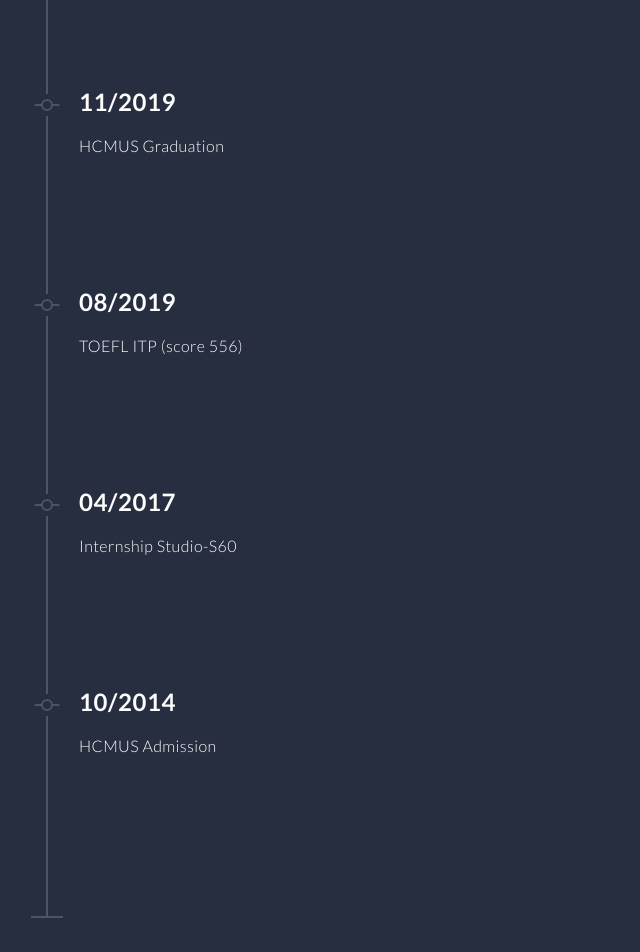
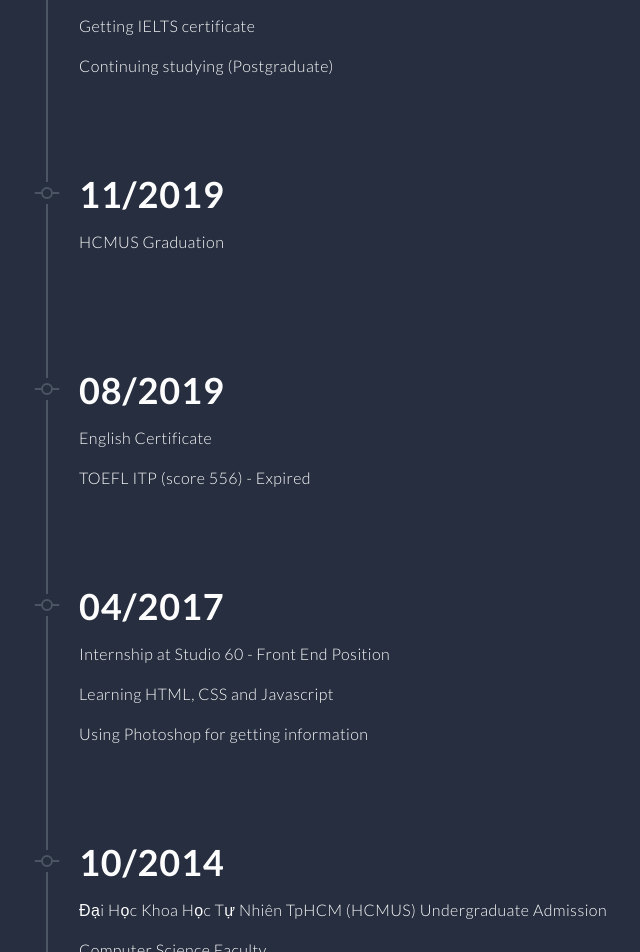
Before and after one commit to DaoVuDat/r-sume, a Next.js app: page / in a window 1280 px wide. Shown: the part 3100-4052 px from the top of the page, without its empty margins (273-913 px from the left). Built offline with nearby package versions, Linux system fonts and the light colour scheme; a web font is replaced by a local one.

Commit message:
finish education animation with framer motion library

```diff
--- a/components/Education/Education.tsx
+++ b/components/Education/Education.tsx
@@ -1,5 +1,4 @@
 import React from 'react';
-import { useSpring, animated } from '@react-spring/web';
 import { MileStone } from '@/components/Education/MileStone';
 
 const Education = () => {
@@ -12,14 +11,26 @@ const Education = () => {
       after:block after:top-4 after:bottom-0 after:left-1/4 after:z-10 after:transform after:-translate-x-1/2"
       >
         <Circle />
-        <MileStone className="mt-16" point="Future Planning">
-          IELTS + abroad study
+        <MileStone point="Future Planning">
+          <div>Learning creating Webservice ( ASP.NET )</div>
+          <div>Getting IELTS certificate</div>
+          <div>Continuing studying (Postgraduate)</div>
         </MileStone>
         <MileStone point="11/2019">HCMUS Graduation</MileStone>
-        <MileStone point="08/2019">TOEFL ITP (score 556)</MileStone>
-        <MileStone point="04/2017">Internship Studio-S60</MileStone>
-        <MileStone className="mb-8" point="10/2014">
-          HCMUS Admission
+        <MileStone point="08/2019">
+          <div>English Certificate</div>
+          <div>TOEFL ITP (score 556) - Expired</div>
+        </MileStone>
+        <MileStone point="04/2017">
+          <div>Internship at Studio 60 - Front End Position</div>
+          <div>Learning HTML, CSS and Javascript</div>
+          <div>Using Photoshop for getting information</div>
+        </MileStone>
+        <MileStone className="mb-4" point="10/2014">
+          <div>
+            Đại Học Khoa Học Tự Nhiên TpHCM (HCMUS) Undergraduate Admission
+          </div>
+          <div>Computer Science Faculty</div>
         </MileStone>
         <span
           className="absolute bottom-0 left-1/4 transform -translate-x-1/2
--- a/components/Education/MileStone/MileStone.tsx
+++ b/components/Education/MileStone/MileStone.tsx
@@ -1,5 +1,5 @@
 import React, { ReactNode, useEffect, useRef } from 'react';
-import { useSpring, animated, SpringRef } from '@react-spring/web';
+import { useAnimation, motion, AnimationControls } from 'framer-motion';
 import classNames from 'classnames';
 import useOnScreen from '../../../hooks/useOnScreen';
 
@@ -7,33 +7,59 @@ interface MileStoneProps {
   point: string;
   children: ReactNode;
   className?: string;
-  springRefApiOnContent?: SpringRef<any> | null;
+  controls?: AnimationControls;
 }
 
+const listVariant = {
+  initial: {},
+  animate: {
+    y: 0,
+    opacity: 1,
+    transition: {
+      staggerChildren: 0.5,
+      ease: 'easeInOut',
+    },
+  },
+};
+
+const itemVariant = {
+  initial: {
+    y: 20,
+    opacity: 0,
+  },
+  animate: {
+    y: 0,
+    opacity: 1,
+    transition: {
+      staggerChildren: 0.5,
+    },
+  },
+};
+
 const MileStone = (props: MileStoneProps): JSX.Element => {
-  const { children, className = '', point, springRefApiOnContent } = props;
+  const { children, className = '', point } = props;
+
+  const titleControl = useAnimation();
+  const listControl = useAnimation();
+
   const divRef = useRef<HTMLDivElement>(null);
-
-  const [pointStyle, pointApi] = useSpring(() => ({
-    from: {
-      x: 50,
-      opacity: 0,
-    },
-  }));
+  const divChildren = React.Children.toArray(children);
 
   const isIntersecting = useOnScreen(divRef);
 
   useEffect(() => {
     if (isIntersecting) {
       // trigger animation
-      console.log('intersecting');
-      pointApi({
-        x: 0,
-        opacity: 1,
-        config: {
-          duration: 400,
-        },
-      });
+
+      const sequence = async () => {
+        await titleControl.start({
+          x: 0,
+          opacity: 1,
+          transition: { duration: 0.7 },
+        });
+        return await listControl.start('animate');
+      };
+      sequence().then();
     }
     return () => {};
   }, [isIntersecting]);
@@ -41,18 +67,33 @@ const MileStone = (props: MileStoneProps): JSX.Element => {
   return (
     <div
       ref={divRef}
-      className={classNames('flex justify-end min-h-[200px] z-20 ', className)}
+      className={classNames(
+        'mt-24 flex justify-end min-h-[100px] z-20 ',
+        className
+      )}
     >
       <div className="relative w-3/4">
         <Item />
         <div className="pl-8 ">
-          <animated.div
-            style={pointStyle}
-            className="text-2xl font-bold tracking-wide"
+          <motion.div
+            initial={{ x: 100, opacity: 0 }}
+            animate={titleControl}
+            className="text-4xl font-bold tracking-wide"
           >
             {point}
-          </animated.div>
-          <div className="mt-4 tracking-wide">{children}</div>
+          </motion.div>
+          <motion.div
+            initial="initial"
+            variants={listVariant}
+            animate={listControl}
+            className="mt-4 tracking-wide space-y-4"
+          >
+            {divChildren.map((item, index) => (
+              <motion.div key={index} variants={itemVariant}>
+                {item}
+              </motion.div>
+            ))}
+          </motion.div>
         </div>
       </div>
     </div>
--- a/components/Projects/SwiperCard/SwiperCard.tsx
+++ b/components/Projects/SwiperCard/SwiperCard.tsx
@@ -29,7 +29,13 @@ const sampleData = [
     image: '/images/projects/sample-project2.jpg',
     name: 'Resume',
     description: 'The CV online website using NextJS with Typescript.',
-    tech: ['NextJS', 'TailwindCSS v3', 'React Spring', 'Typescript'],
+    tech: [
+      'NextJS',
+      'TailwindCSS v3',
+      'React Spring',
+      'Typescript',
+      'Framer Motion',
+    ],
     link: 'https://daovudat.tk',
     type: 'Learning',
     time: '01/2022 - present',
--- a/package.json
+++ b/package.json
@@ -11,6 +11,7 @@
     "@headlessui/react": "^1.4.2",
     "@react-spring/web": "^9.4.2",
     "axios": "^0.24.0",
+    "framer-motion": "^6.2.4",
     "next": "12.0.3",
     "react": "17.0.2",
     "react-dom": "17.0.2",
```
Also changed, not shown: 1 other file (tests, documents, lock files or other folders).
